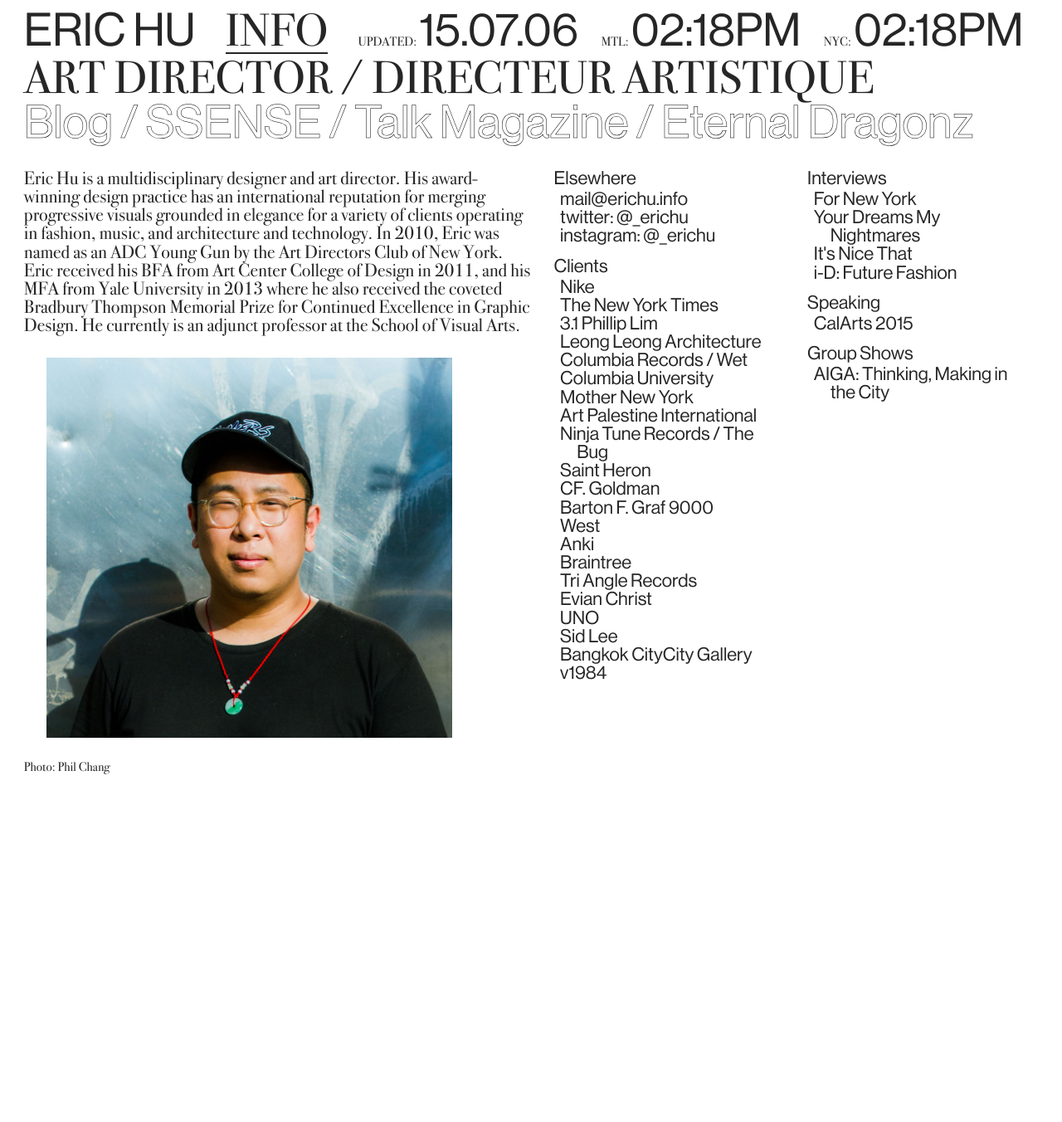
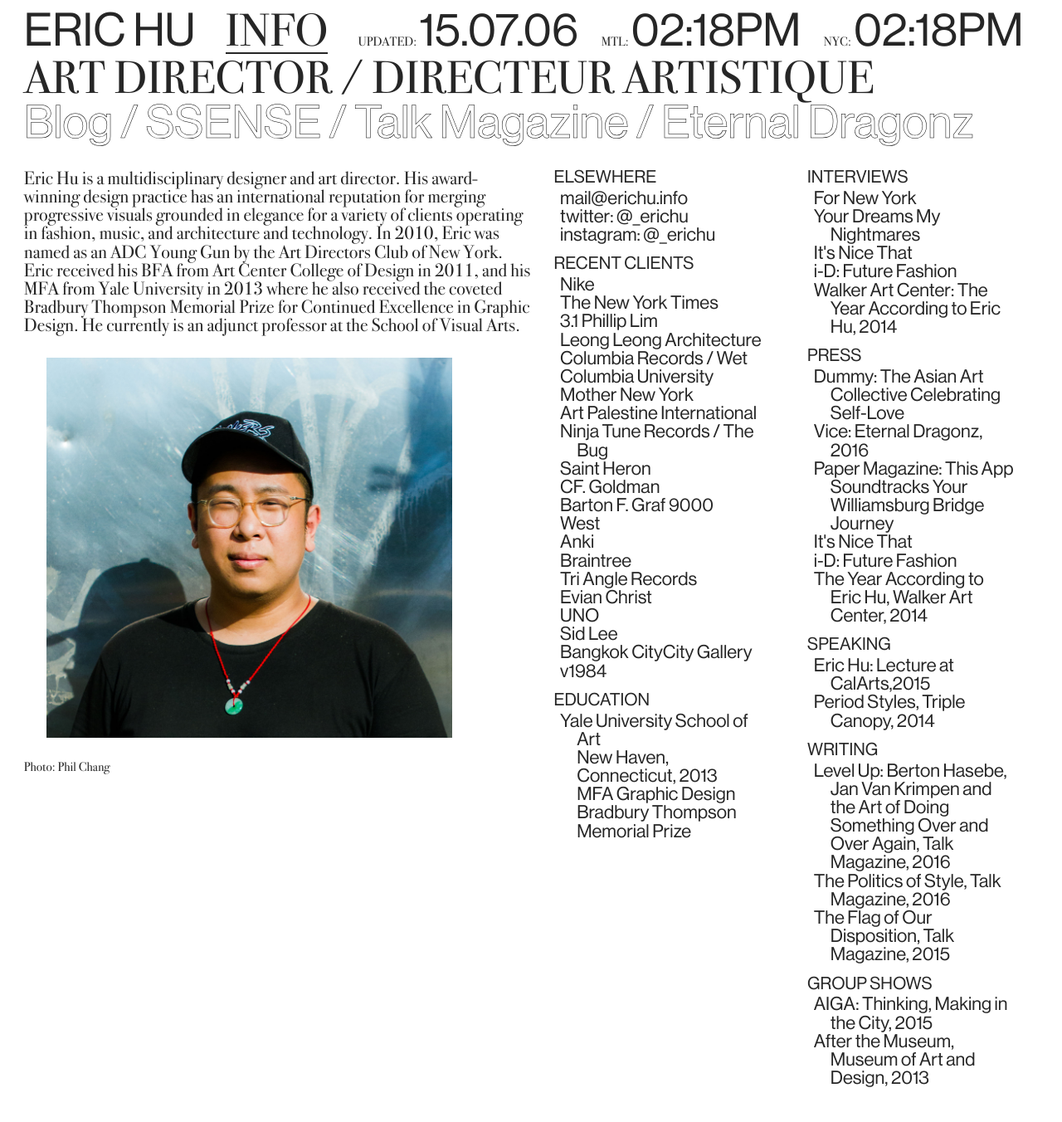
Before and after one commit to er1chu/EricHu.info, a Jekyll site: the page built from about.md, in a window 1280 px wide. Shown: the whole page at 83% size. Built offline with Jekyll 4.4.1, drawn with Linux system fonts in a browser that asks for light colours; nearby versions of some CDN libraries; before the commit the page ends 939 px from its top, so only the background shows below that.

Commit message:
info stuff

```diff
--- a/_layouts/about.html
+++ b/_layouts/about.html
@@ -15,7 +15,7 @@
 			<li>twitter: @_erichu</li>
 			<li>instagram: @_erichu</li>
 		</ul>
-		<h3>Clients</h3>
+		<h3>Recent Clients</h3>
 			<ul>
 				<li>Nike</li>
 				<li>The New York Times</li>
@@ -39,7 +39,10 @@
 				<li>Bangkok CityCity Gallery</li>
 				<li>v1984</li>
 			</ul>
-
+		<h3>Education</h3>
+		<ul>
+			<li>Yale University School of Art<br>New Haven, Connecticut, 2013<br>MFA Graphic Design<br>Bradbury Thompson Memorial Prize</li>
+		</ul>
 	</div>
 	  <div class="about-columns">
 			<h3>Interviews</h3>
@@ -48,15 +51,32 @@
 				<li>Your Dreams My Nightmares</li>
 				<li>It's Nice That</li>
 				<li>i-D: Future Fashion</li>
+				<li>Walker Art Center: The Year According to Eric Hu, 2014</li>
+			</ul>
+			<h3>Press</h3>
+			<ul>
+				<li>Dummy: The Asian Art Collective Celebrating Self-Love</li>
+				<li>Vice: Eternal Dragonz, 2016</li>
+				<li>Paper Magazine: This App Soundtracks Your Williamsburg Bridge Journey</li>
+				<li>It's Nice That</li>
+				<li>i-D: Future Fashion</li>
+				<li>The Year According to Eric Hu, Walker Art Center, 2014</li>
 			</ul>
 			<h3>Speaking</h3>
 			<ul>
-			<li>CalArts 2015</li>
+			<li>Eric Hu: Lecture at CalArts,2015</li>
+			<li>Period Styles, Triple Canopy, 2014</li>
+			</ul>
+			<h3>Writing</h3>
+			<ul>
+			<li>Level Up: Berton Hasebe, Jan Van Krimpen and the Art of Doing Something Over and Over Again, Talk Magazine, 2016</li>
+			<li>The Politics of Style, Talk Magazine, 2016</li>
+			<li>The Flag of Our Disposition, Talk Magazine, 2015</li>
 			</ul>
 			<h3>Group Shows</h3>
 			<ul>
-				<li>AIGA: Thinking, Making in the City</li>
-
+				<li>AIGA: Thinking, Making in the City, 2015</li>
+				<li>After the Museum, Museum of Art and Design, 2013</li>
 			</ul>
 
 		</div>
--- a/_sass/_base.scss
+++ b/_sass/_base.scss
@@ -88,7 +88,6 @@
 h1, h2, h3, h4, h5, h6 {
     font-weight: $base-font-weight;
 }
-
 
 
 /**
--- a/_sass/_layout.scss
+++ b/_sass/_layout.scss
@@ -119,6 +119,11 @@
     box-sizing: border-box;
     padding: $spacing-unit;
     float: left;
+
+    h3 {
+        text-transform: uppercase;
+        font-size: $base-font-size / 2.65;
+    }
 }
 
 .shadow {
```
Lines whose indentation alone changed are shown as unchanged.
